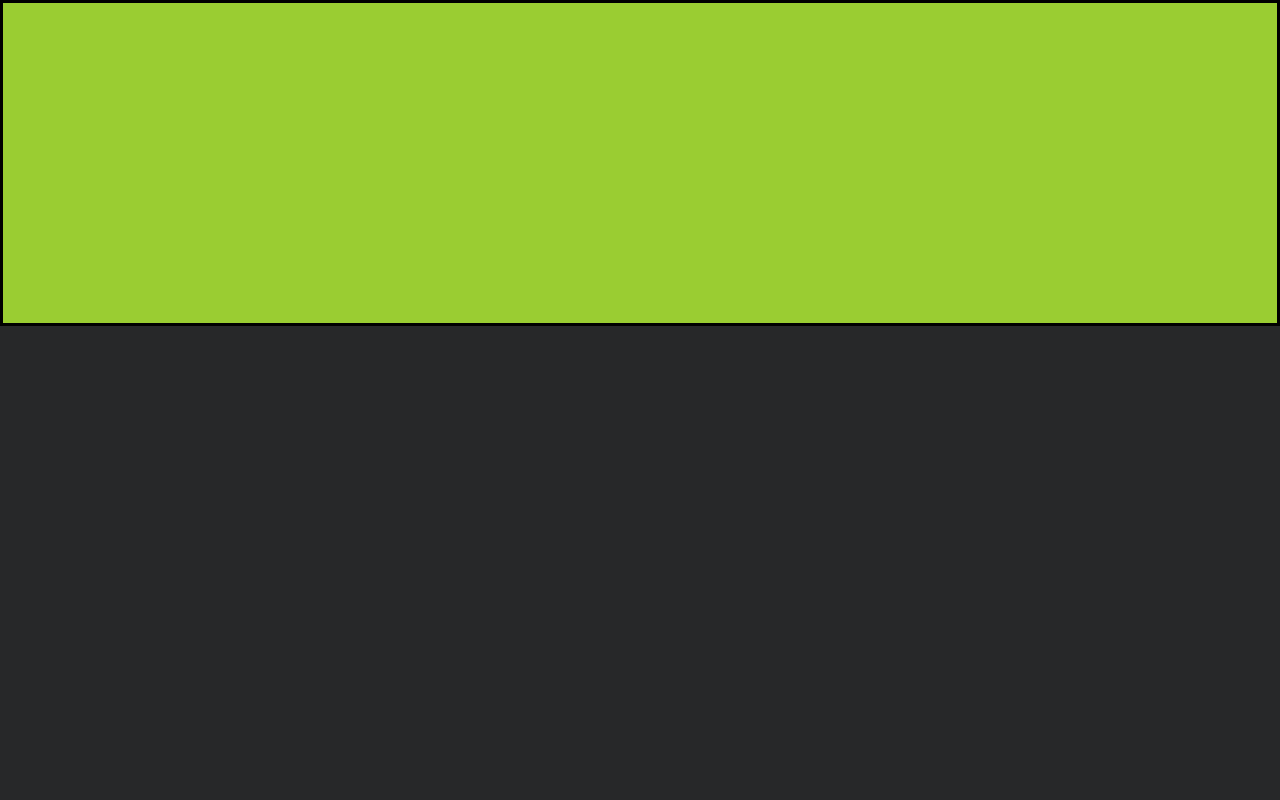
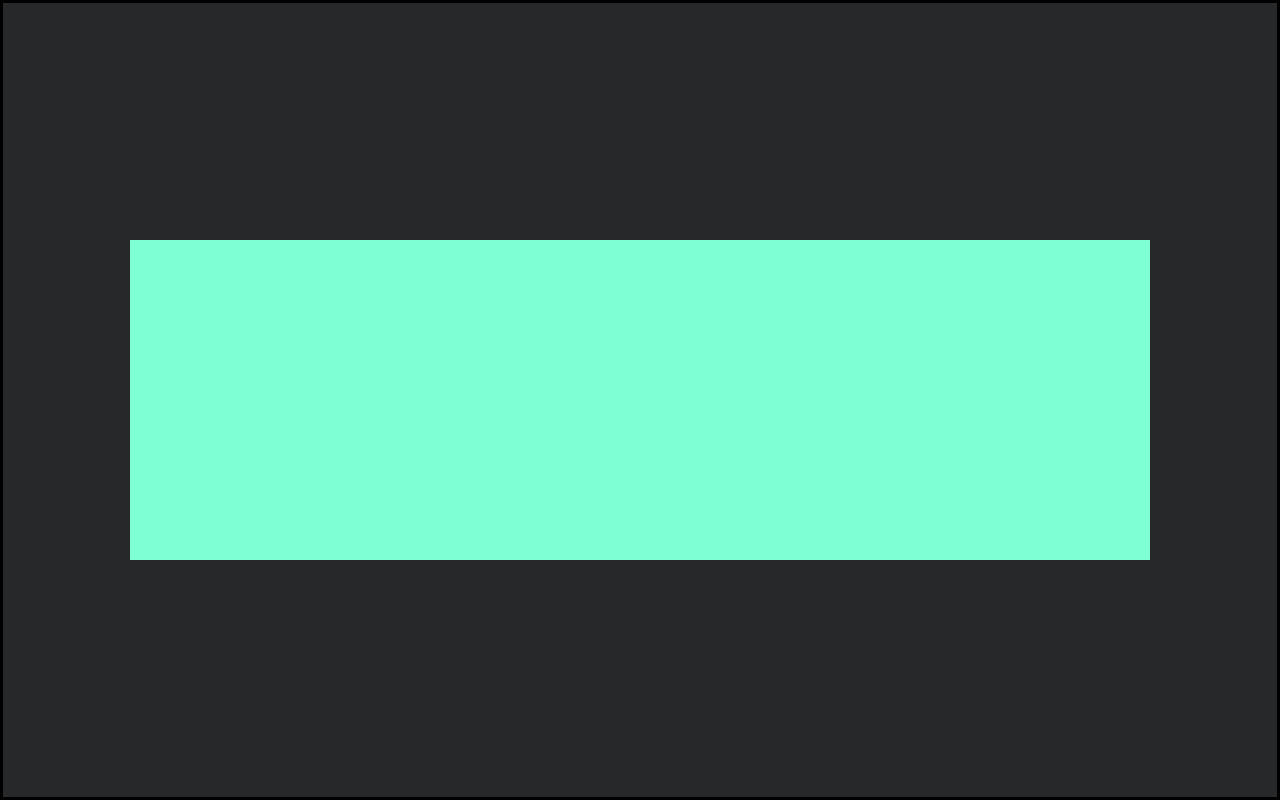
Before and after one commit to abhi-j0407/footer-goob, a plain HTML site: page index.html in a window 1280 px wide. Drawn offline with Linux system fonts and the light colour scheme.

Commit message:
Screenshots added

```diff
--- a/style.css
+++ b/style.css
@@ -17,14 +17,17 @@ body {
 
 #container {
     border: 3px solid black;
-    height: fit-content;
+    height: 100%;
+    display: flex;
+    justify-content: center;
+    align-items: center;
 }
 
 footer {
-    background-color: yellowgreen;
+    background-color: aquamarine;
     height: 40vh;
+    width: 80%;
     position: relative;
-    align-self: flex-end;
 }
 
 #bubble-wrapper {
```
Also changed, not shown: assets/01.png (added), assets/02.png (added), 1 other file.
